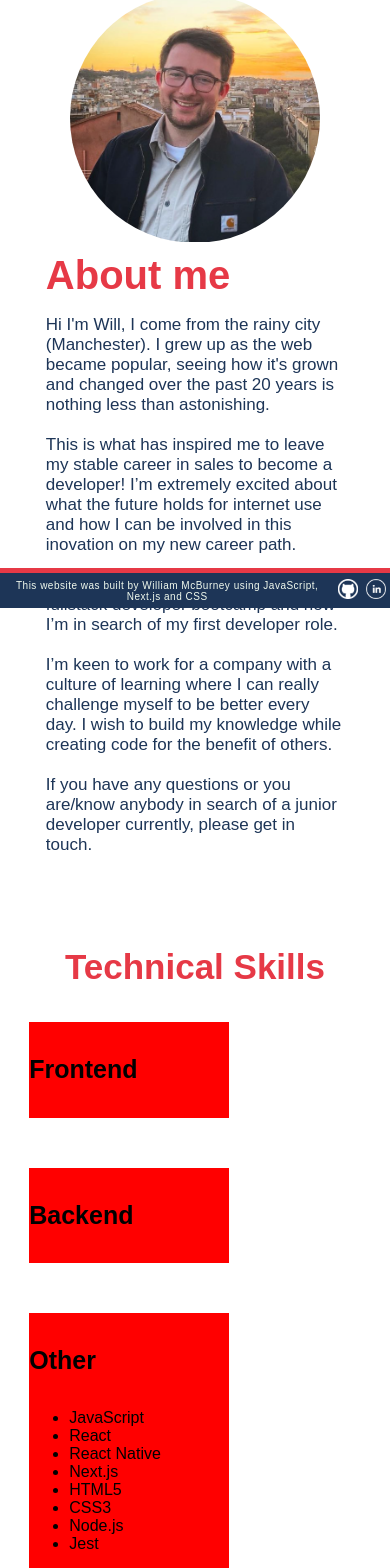
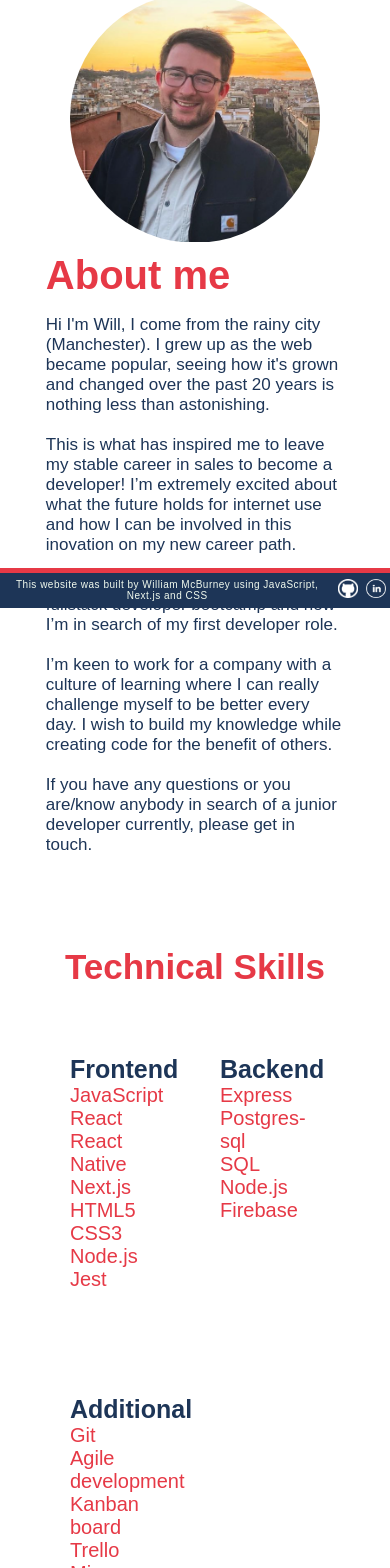
Before and after one commit to willmcb94/Portfolio-Website, a Next.js app: page / in a window 390 px wide. Shown: the part 236-1804 px from the top of the page. Built offline with nearby package versions, Linux system fonts and the light colour scheme; a web font is replaced by a local one.

Commit message:
add skills

```diff
--- a/pages/components/About.js
+++ b/pages/components/About.js
@@ -52,13 +52,7 @@ export default function About() {
           <div className={styles.skills_text_container}>
             <article className={styles.skills_indiv_container}>
               <h4 className={styles.skills_indiv_title}>Frontend</h4>
-            </article>
-            <article className={styles.skills_indiv_container}>
-              <h4 className={styles.skills_indiv_title}>Backend</h4>
-            </article>
-            <article className={styles.skills_indiv_container}>
-              <h4 className={styles.skills_indiv_title}>Other</h4>
-              <ul>
+              <ul className={styles.skills_list}>
                 <li>JavaScript</li>
                 <li>React</li>
                 <li>React Native</li>
@@ -69,6 +63,26 @@ export default function About() {
                 <li>Jest</li>
               </ul>
             </article>
+            <article className={styles.skills_indiv_container}>
+              <h4 className={styles.skills_indiv_title}>Backend</h4>
+              <ul className={styles.skills_list}>
+                <li>Express</li>
+                <li>Postgres-sql</li>
+                <li>SQL</li>
+                <li>Node.js</li>
+                <li>Firebase</li>
+              </ul>
+            </article>
+            <article className={styles.skills_indiv_container}>
+              <h4 className={styles.skills_indiv_title}>Additional</h4>
+              <ul className={styles.skills_list}>
+                <li>Git</li>
+                <li>Agile development</li>
+                <li>Kanban board</li>
+                <li>Trello</li>
+                <li>Miro</li>
+              </ul>
+            </article>
           </div>
         </div>
       </div>
--- a/pages/components/About.module.css
+++ b/pages/components/About.module.css
@@ -39,7 +39,6 @@
   overflow: hidden;
   position: relative;
   border-radius: 300px;
-  /* border: 3px solid #d8e2dc; */
 }
 .img_container {
   height: 100%;
@@ -77,15 +76,24 @@
   width: 100%;
   display: grid;
   justify-content: space-between;
-  grid-template-columns: repeat(auto-fit, minmax(200px, 200px));
-  height: 200px;
+  grid-template-columns: repeat(auto-fit, minmax(100px, 100px));
+  margin-bottom: 20px;
   grid-gap: 50px;
 }
 .skills_indiv_container {
-  background-color: red;
+  color: #e63946;
+  font-size: 20px;
 }
 .skills_indiv_title {
   font-size: 25px;
+  color: #1d3557;
+  margin-bottom: 0;
+}
+
+.skills_list {
+  list-style: none;
+  margin-top: 0;
+  padding: 0;
 }
 
 @media only screen and (max-width: 950px) {
@@ -113,3 +121,9 @@
     font-size: 17px;
   }
 }
+
+@media only screen and (max-width: 510px) {
+  .skills_text_container {
+    justify-content: center;
+  }
+}
--- a/pages/components/Footer.module.css
+++ b/pages/components/Footer.module.css
@@ -1,7 +1,7 @@
 .footer_container {
-  min-height: 40px;
+  /* min-height: 40px;
   height: 40px;
-  max-height: 60px;
+  max-height: 60px; */
   background-color: #1d3557;
   color: #f1faee;
   display: flex;
@@ -20,6 +20,7 @@
   font-size: 18px;
   font-weight: 400;
   letter-spacing: 1px;
+  margin: 0;
 }
 
 .footer_logos_container {
@@ -32,7 +33,6 @@
 
 .footer_logos {
   margin-left: 4px;
-  /* margin-bottom: 3px; */
 }
 
 @media only screen and (max-width: 750px) {
@@ -45,9 +45,9 @@
     max-height: 40px;
   }
   .footer_logos {
-    margin-top: 5px;
-    margin-bottom: 4px;
-    margin-right: 4px;
+    padding-top: 4px;
+    padding-bottom: 4px;
+    padding-right: 4px;
   }
 }
 .styles.footer_img {
@@ -56,9 +56,9 @@
 
 @media only screen and (max-width: 400px) {
   .footer_logos {
-    margin-top: 5px;
-    margin-bottom: 4px;
-    margin-right: 4px;
+    padding-top: 5px;
+    padding-bottom: 4px;
+    padding-right: 4px;
   }
   .footer_text {
     font-size: 10px;
--- a/pages/components/Header.module.css
+++ b/pages/components/Header.module.css
@@ -1,6 +1,5 @@
 .header_container {
   min-height: 90px;
-
   background-color: #1d3557;
   color: #f1faee;
   display: flex;
--- a/styles/Contact.module.css
+++ b/styles/Contact.module.css
@@ -11,7 +11,7 @@
   display: grid;
   grid-template-columns: repeat(auto-fit, minmax(300px, 400px));
   grid-gap: 25px;
-  justify-content: space-between;
+  justify-content: center;
   align-items: center;
   padding: 0px 0px 70px 0px;
   min-width: 70%;
--- a/styles/Home.module.css
+++ b/styles/Home.module.css
@@ -1,5 +1,5 @@
 .container {
-  height: 100%;
+  min-height: 100vh;
   width: 100%;
   display: flex;
   flex-direction: column;
--- a/styles/globals.css
+++ b/styles/globals.css
@@ -2,9 +2,11 @@ html,
 body {
   padding: 0;
   margin: 0;
-  min-height: 100vh;
-  min-width: 100%;
   background-color: white;
+}
+
+html {
+  min-height: 100%;
 }
 
 body {
```
